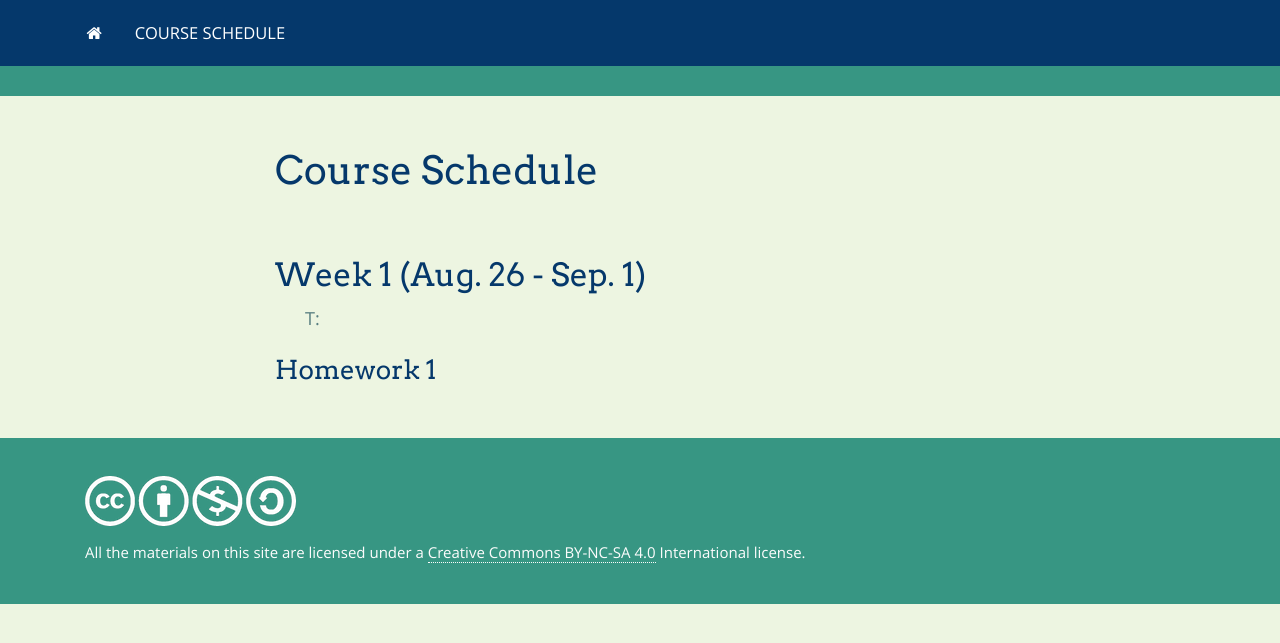
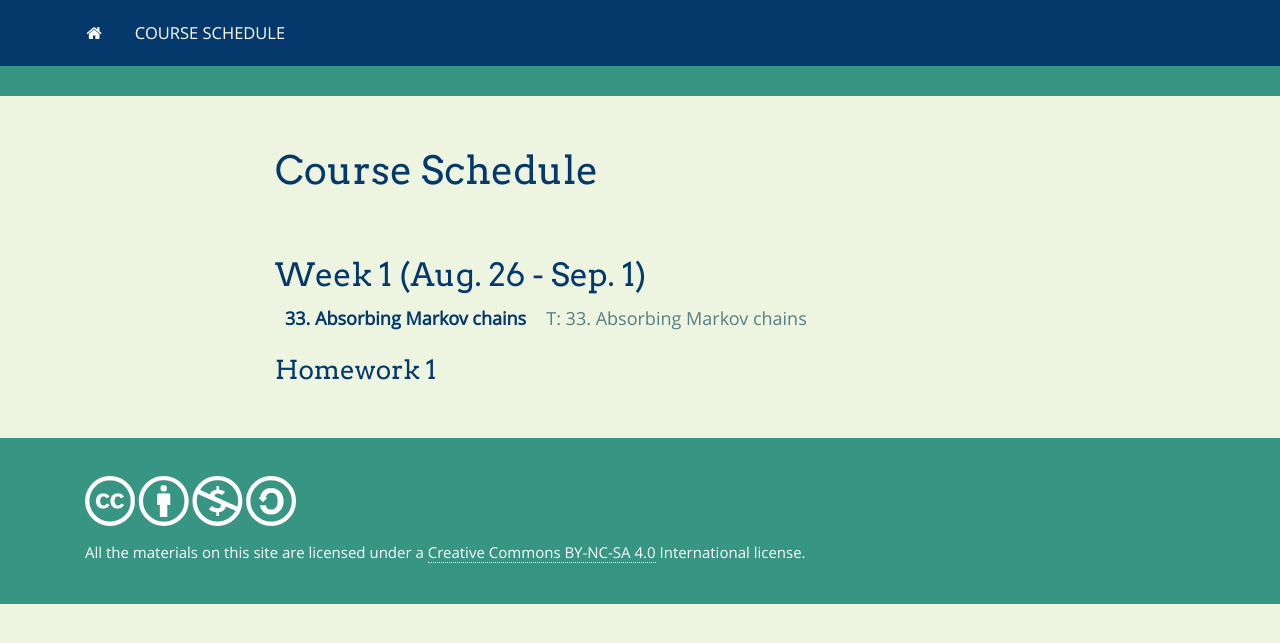
Before and after one commit to bbadzioch/727_site, a Jekyll site: the page built from course_schedule.md, in a window 1280 px wide. Shown: the top 643 px of the page. Built offline with Jekyll 4.4.1, drawn with Linux system fonts in a browser that asks for light colours; nearby versions of some CDN libraries; our own code applies the rules of GitHub Pages for plain Markdown files.

Commit message:
Update course_schedule.md

```diff
--- a/course_schedule.md
+++ b/course_schedule.md
@@ -9,7 +9,7 @@ layout: lecture_notes
 
 ## Week 1 (Aug. 26 - Sep. 1)
 
-{% include lecture_notes_table.html title="33. Absorbing Markov chains" %}
+{% include lecture_notes_table.html chapter="33. Absorbing Markov chains" %}
 
 
 ### Homework 1
```
